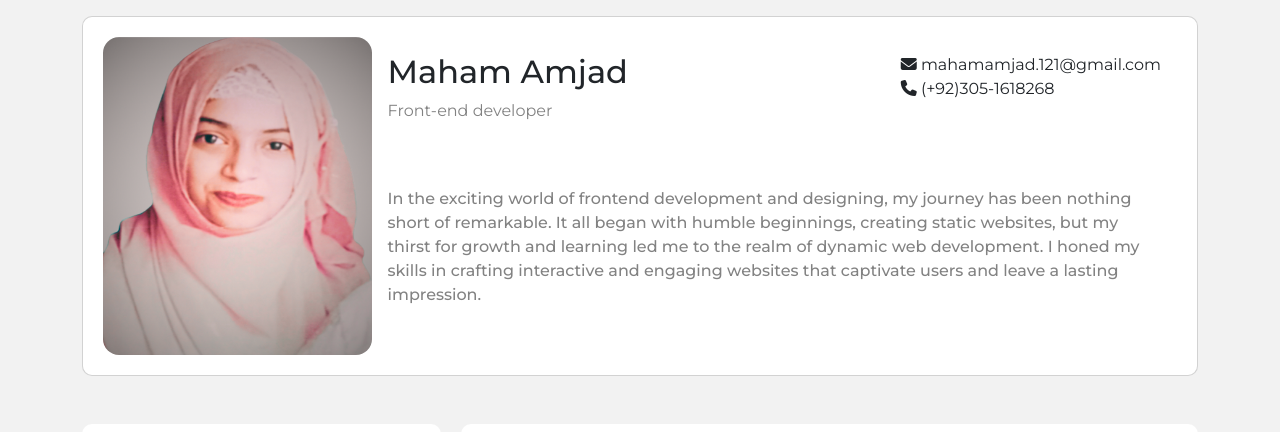
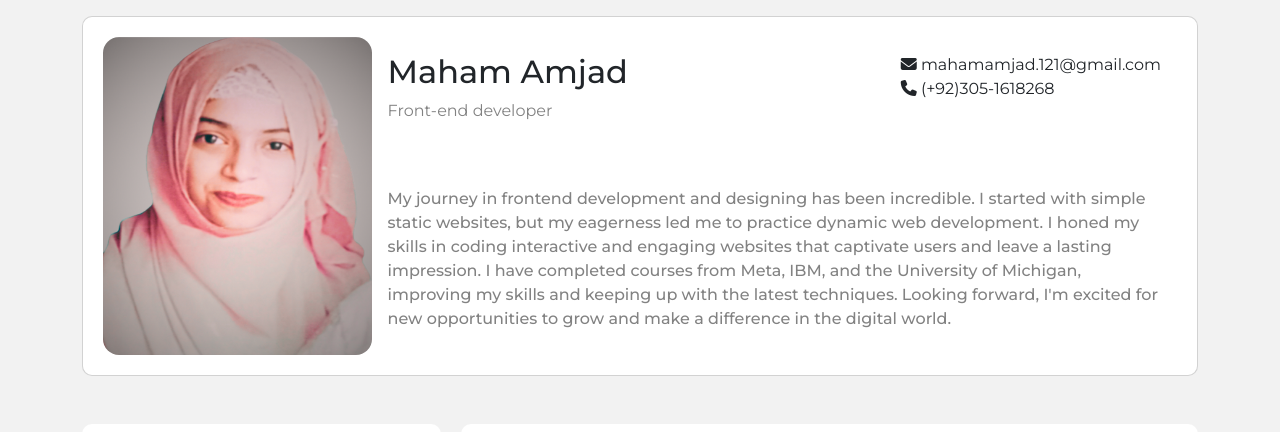
Before and after one commit to vamriCORE-000/my_first_ever_Portfolio, a plain HTML site: page index.html in a window 1280 px wide. Shown: the top 432 px of the page. Drawn offline with nearby package versions, Linux system fonts and the light colour scheme.

Commit message:
index.html

```diff
--- a/index.html
+++ b/index.html
@@ -39,11 +39,13 @@
                 </div>
               </div>
             </div>
-            <p class="card-text mt-5 fw-medium paragraph-ft-size" style="color: #828282;">In the exciting world of
-              frontend development and designing, my journey has been nothing short of remarkable. It all began with
-              humble beginnings, creating static websites, but my thirst for growth and learning led me to the realm of
-              dynamic web development. I honed my skills in crafting interactive and engaging websites that captivate
-              users and leave a lasting impression.</p>
+            <p class="card-text mt-5 fw-medium paragraph-ft-size" style="color: #828282;">My journey in frontend development and designing has been incredible.
+              I started with simple static websites, but my eagerness led me to practice dynamic web development.
+              I honed my skills in coding interactive and engaging websites that captivate
+              users and leave a lasting impression.
+             I have completed courses from Meta, IBM, and the University of Michigan, improving my skills and keeping up with the latest techniques.
+            Looking forward, I'm excited for new opportunities to grow and make a difference in the digital world.
+            </p>
           </div>
         </div>
       </div>
@@ -179,7 +181,7 @@
               <img src="grahic_designer.jpg" alt="" width="100%" class="rounded-3">
             </div>
             <div class="ms-3">
-              <p style="color: #828282;">June 2022 - Current</p>
+              <p style="color: #828282;">June 2020 - Current</p>
               <p>Graphic designer</p>
               <p class="mt-3">I am a skilled freelance illustrator specializing in horror, vampires, and the uncanny.
                 With meticulous attention to detail and a keen eye for aesthetics, I bring artistic visions to life with
@@ -192,7 +194,7 @@
               <img src="frontend_developer.jpg" alt="" width="100%" class="rounded-3">
             </div>
             <div class="ms-3">
-              <p style="color: #828282;">Feb 2023 - Current</p>
+              <p style="color: #828282;">Nov 2020 - Current</p>
               <p>Front-end developer</p>
               <p class="mt-3">The coding maestro, an accomplished freelance frontend developer weaving digital wonders
                 with code. With a track record of tailormade websites and a fiery passion for new projects, I'll
```
